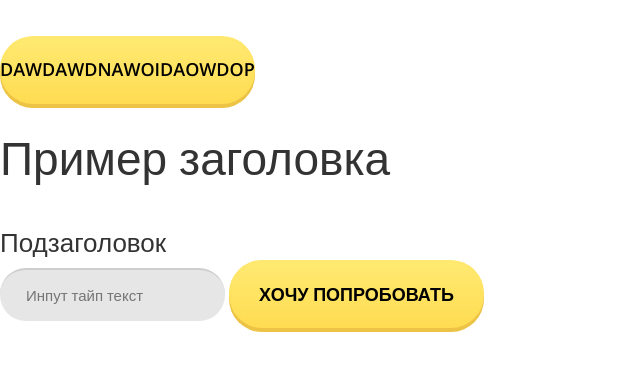
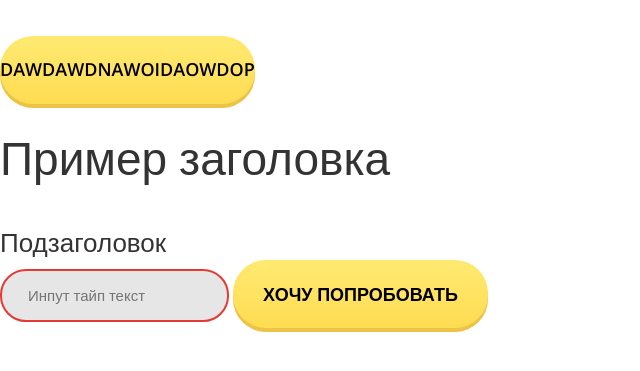
Before and after one commit to kvsemenoff/powerclass, a PHP site: page /tech.php in a window 1280 px wide, with the restyled element focused. Shown: the top 371 px of the page, without its empty margins (0-640 px from the left). Run offline with PHP 8.4, Linux system fonts and the light colour scheme; some libraries are stand-ins or nearby versions.

Commit message:
allfiles

```diff
--- a/css/style.css
+++ b/css/style.css
@@ -81,7 +81,7 @@ html, body {
   height: 100%;
   min-height: 100%; }
 
-.dd-input:focus:invalid {
+.dd-input:focus {
   border: 2px solid #e53935 !important; }
 
 .clear {
--- a/css/style.scss
+++ b/css/style.scss
@@ -92,7 +92,7 @@ html, body{
 // .dd-input:valid {
 
 // }
-.dd-input:focus:invalid{
+.dd-input:focus{
 	border:2px solid #e53935 !important;
 }
 // .dd-input:invalid {	}
```
Also changed, not shown: 1 other file.
